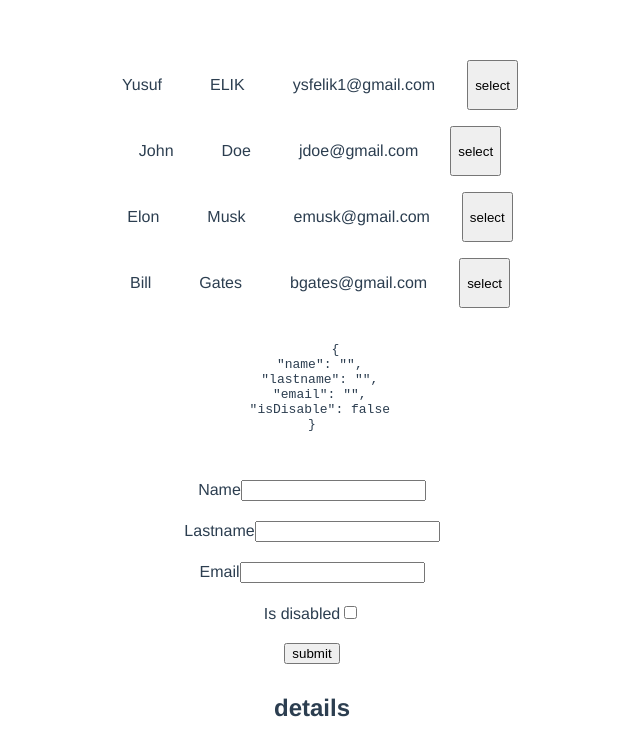
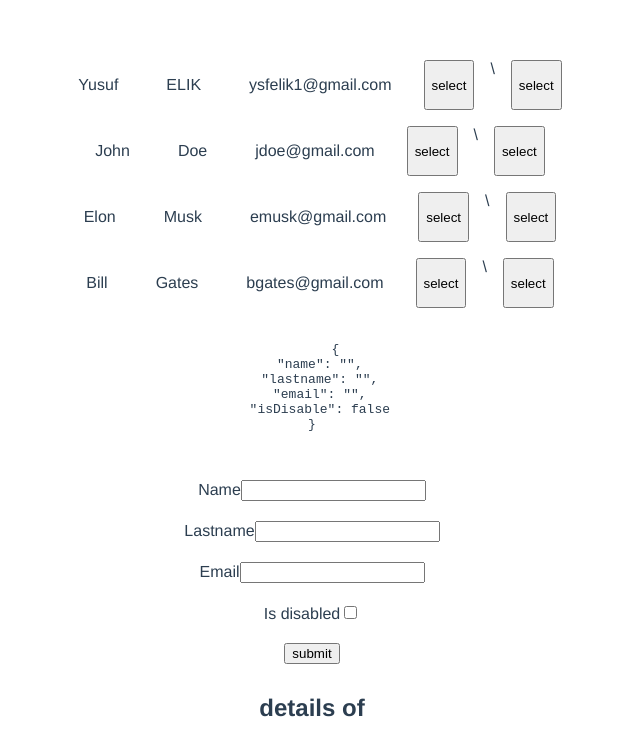
Before and after one commit to ysfelik1/vueproject, a Vue app in the folder hello-world/: page / in a window 1280 px wide. Shown: the top 756 px of the page, without its empty margins (328-968 px from the left). Built offline with nearby package versions, Linux system fonts and the light colour scheme.

Commit message:
pass pros to a component

```diff
--- a/hello-world/src/App.vue
+++ b/hello-world/src/App.vue
@@ -10,10 +10,14 @@
     <div>{{ customer.name }}</div>
     <div v-text="customer.lastname"></div>
     <div v-text="customer.email"></div>
-    <button v-bind:disabled="customer.isDisable">select</button>
+    <button v-bind:disabled="customer.isDisable">select</button>\
+    <button v-on:click="selectCustomer(customer.customerId)">select</button>
+
   </div>
   <FormComponent />
-  <DetailsComponent />
+    <!--<DetailsComponent customerId={{ this.selectedId}}/> -->
+  <DetailsComponent :customerId="selectedId"/>
+
 </template>
 
 
@@ -29,6 +33,7 @@
   },
   data() {
     return {
+      selectedId: null,
       customersList: [{
         customerId: '1',
         name: 'Yusuf',
@@ -66,7 +71,13 @@
       }
       ]
     }
-  }
+  },
+  methods: {
+    selectCustomer(customerId) {
+      this.selectedId=customerId;
+      console.log( this.selectedId);
+    }
+  },
 
 }
 </script>
--- a/hello-world/src/components/DetailsComponent.vue
+++ b/hello-world/src/components/DetailsComponent.vue
@@ -1,12 +1,12 @@
 <template>
     <div>
-        <h2>details</h2>
+        <h2>details of {{ customerId }}</h2>
     </div>
 </template>
 
 <script>
     export default {
-
+        props:['customerId']
     }
 </script>
 
```
